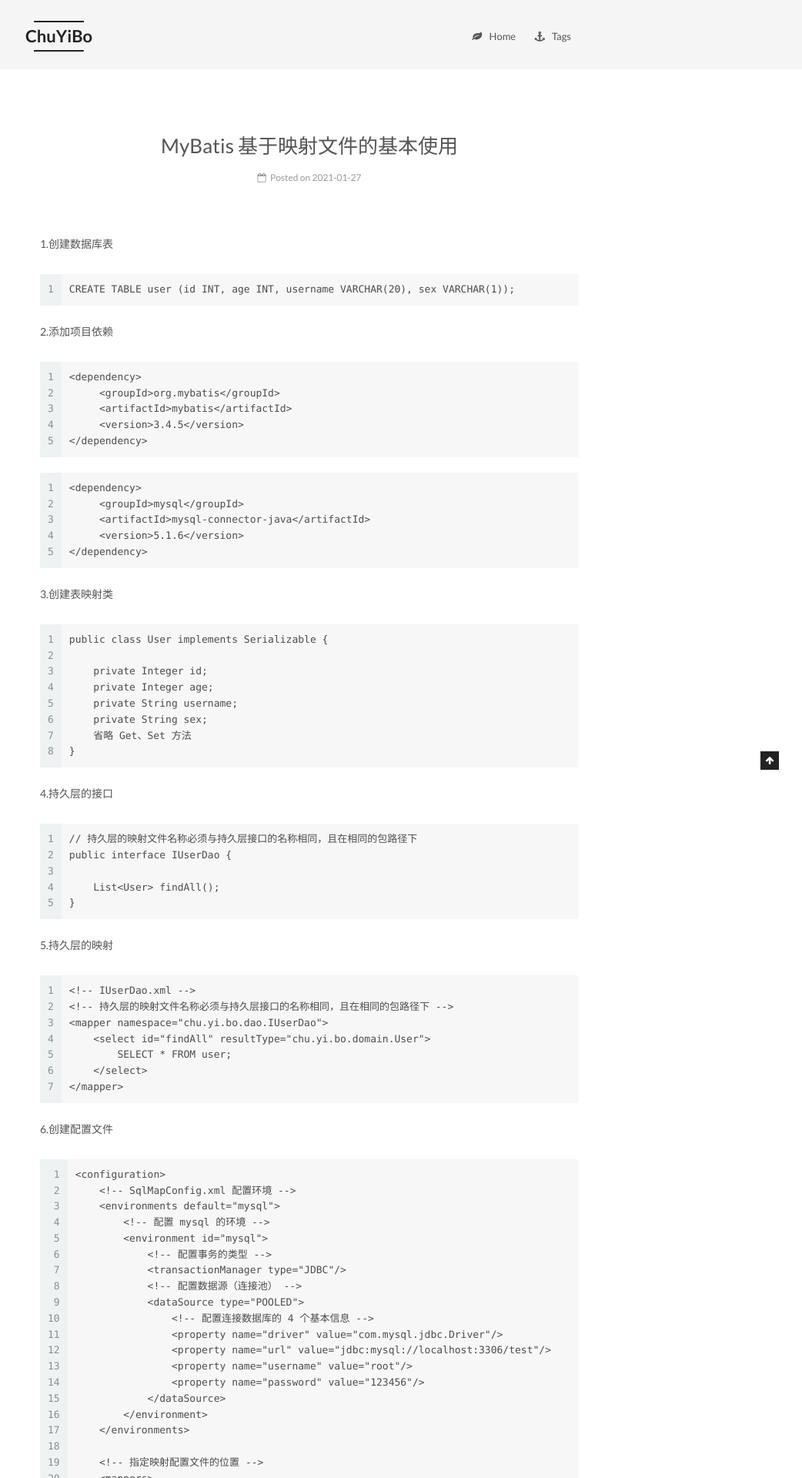
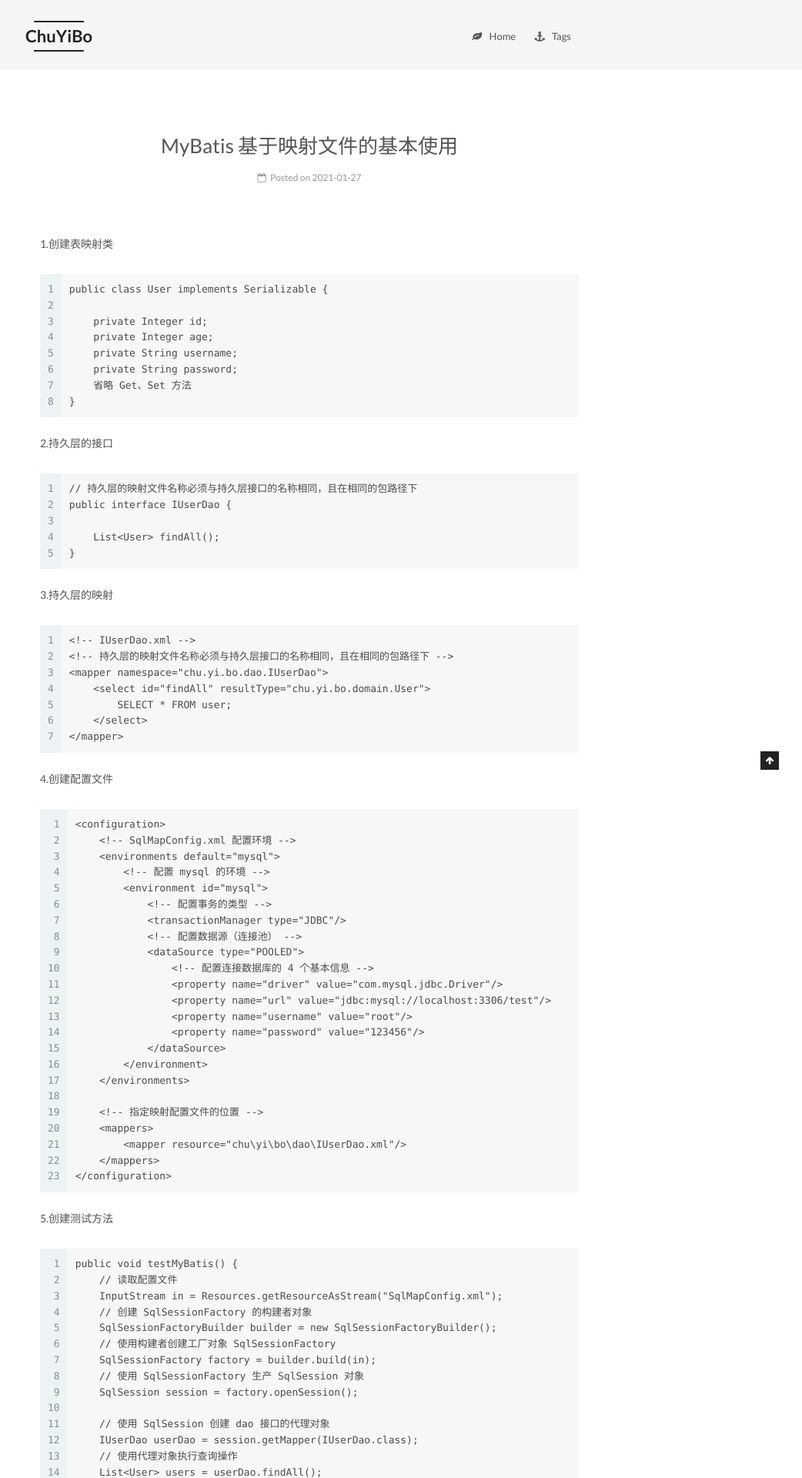
Before and after one commit to chuyibo/chuyibo.github.io, a Jekyll site: the page built from _posts/2021-01-27-MyBatis 学习笔记01.md, in a window 1280 px wide. Shown: the top 1920 px of the page at 77% size, without its empty margins (238-1280 px from the left). Built offline with Jekyll 4.4.1, drawn with Linux system fonts in a browser that asks for light colours; some of the changed text lies outside the part shown.

Commit message:
2021/02/13

````diff
--- a/_posts/2021-01-27-MyBatis 学习笔记01.md
+++ b/_posts/2021-01-27-MyBatis 学习笔记01.md
@@ -7,31 +7,7 @@
 - MyBatis
 ---
 
-1.创建数据库表
-
-```
-CREATE TABLE user (id INT, age INT, username VARCHAR(20), sex VARCHAR(1));
-```
-
-2.添加项目依赖
-
-```
-<dependency>
-     <groupId>org.mybatis</groupId>
-     <artifactId>mybatis</artifactId>
-     <version>3.4.5</version>
-</dependency>
-```
-
-```
-<dependency>
-     <groupId>mysql</groupId>
-     <artifactId>mysql-connector-java</artifactId>
-     <version>5.1.6</version>
-</dependency>
-```
-
-3.创建表映射类
+1.创建表映射类
 
 ```
 public class User implements Serializable {
@@ -39,12 +15,12 @@
     private Integer id;
     private Integer age;
     private String username;
-    private String sex;
+    private String password;
     省略 Get、Set 方法
 }
 ```
 
-4.持久层的接口
+2.持久层的接口
 
 ```
 // 持久层的映射文件名称必须与持久层接口的名称相同，且在相同的包路径下
@@ -54,7 +30,7 @@
 }
 ```
 
-5.持久层的映射
+3.持久层的映射
 
 ```
 <!-- IUserDao.xml -->
@@ -66,7 +42,7 @@
 </mapper>
 ```
 
-6.创建配置文件
+4.创建配置文件
 
 ```
 <configuration>
@@ -122,3 +98,25 @@
     in.close();
 }
 ```
+
+6.数据表和依赖
+
+```
+CREATE TABLE user (id INT, age INT, username VARCHAR(20), password VARCHAR(1));
+```
+
+```
+<dependency>
+     <groupId>org.mybatis</groupId>
+     <artifactId>mybatis</artifactId>
+     <version>3.4.5</version>
+</dependency>
+```
+
+```
+<dependency>
+     <groupId>mysql</groupId>
+     <artifactId>mysql-connector-java</artifactId>
+     <version>5.1.6</version>
+</dependency>
+```
````
Also changed, not shown: other parts of _posts/2021-01-27-MyBatis 学习笔记01.md (+1 -1 lines).
